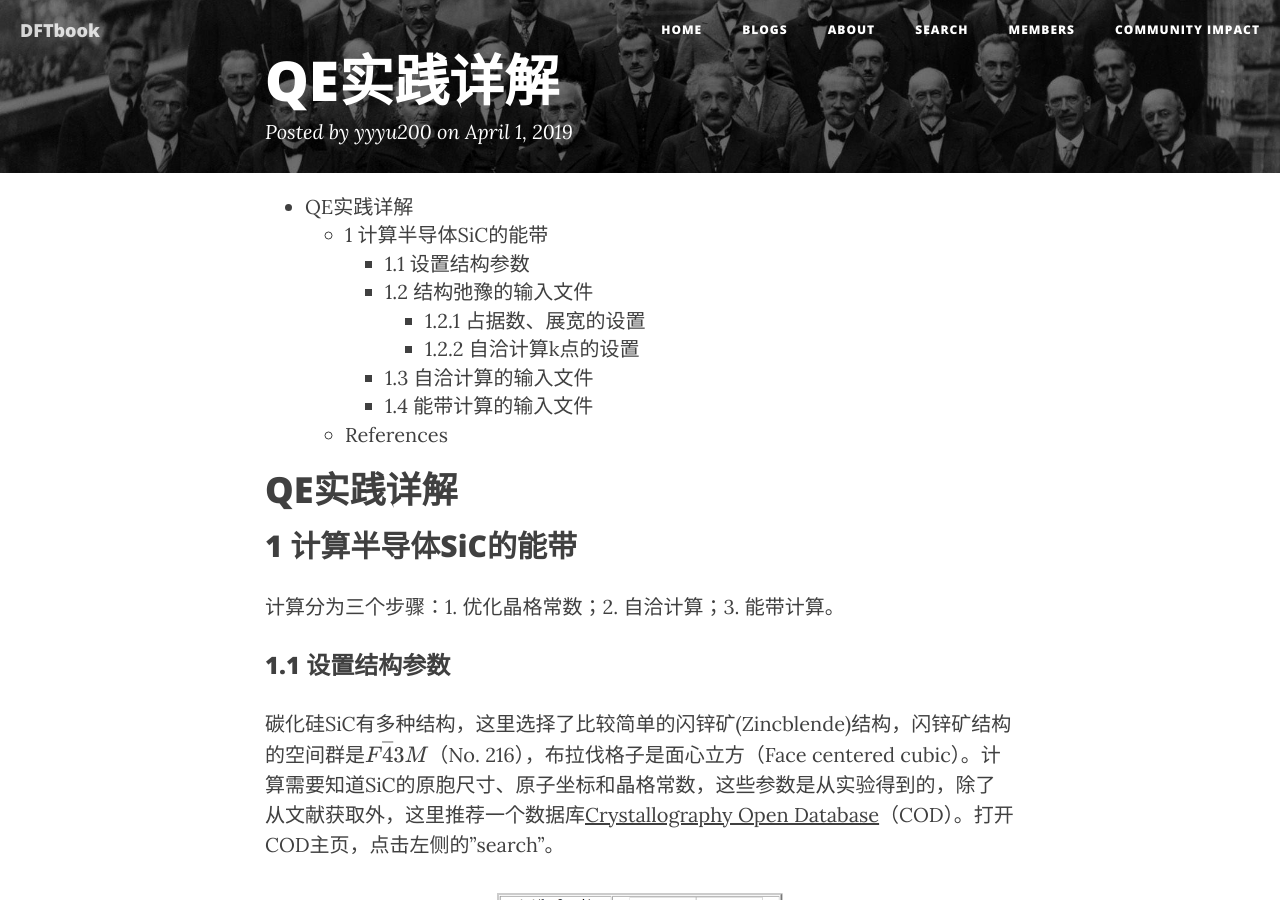
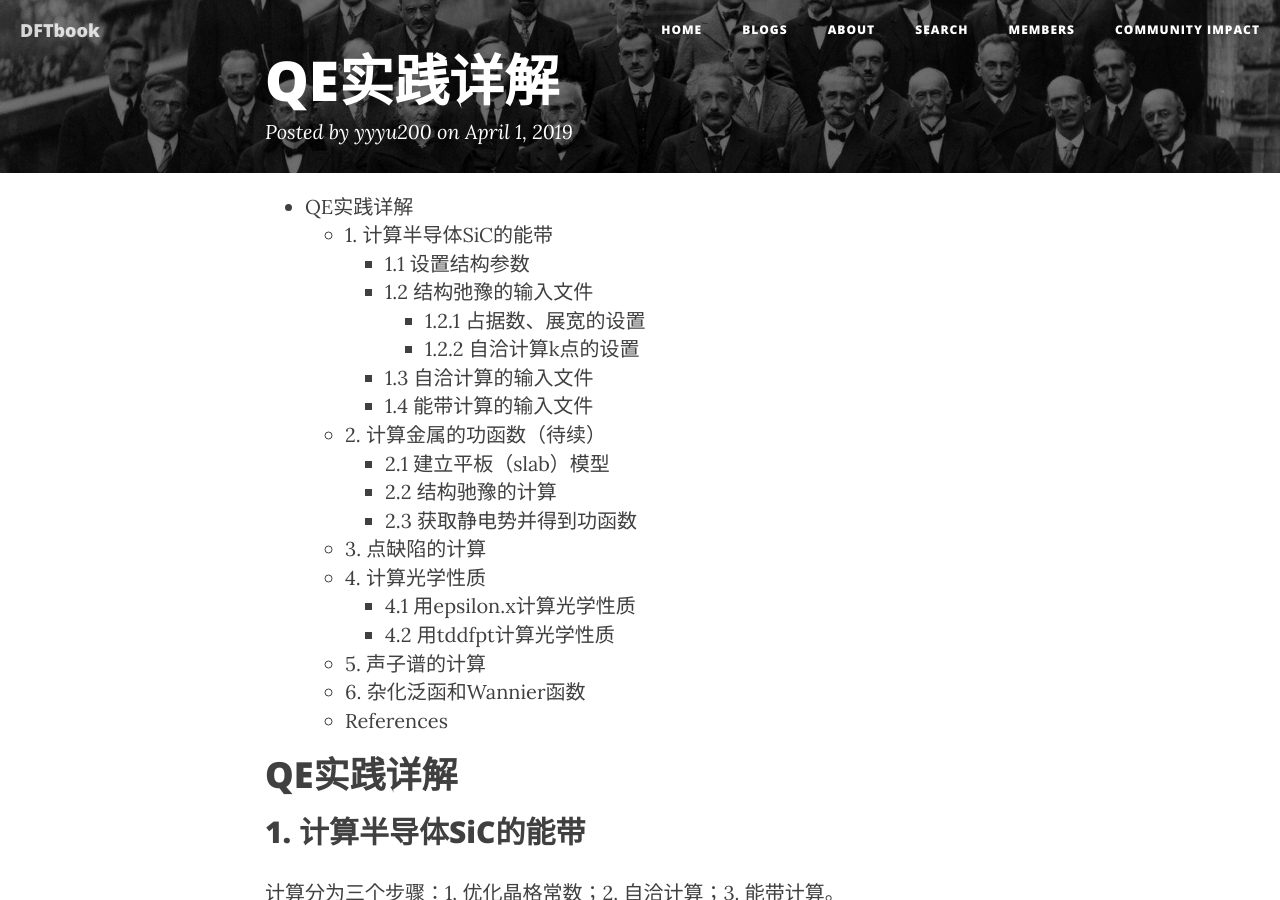
Before and after one commit to yyyu200/DFTbook, a Jekyll site: the page built from _posts/2019-04-01-HandsOn.md, in a window 1280 px wide and 900 px high. Built offline with Jekyll 4.4.1, drawn with Linux system fonts in a browser that asks for light colours; nearby versions of some CDN libraries; formulas are drawn with MathJax 3; comment, search, counter and statistics services are not loaded; some of the changed text lies outside the part shown.

Commit message:
modify at20190430-16:43:50-aliyun

```diff
--- a/_posts/2019-04-01-HandsOn.md
+++ b/_posts/2019-04-01-HandsOn.md
@@ -20,7 +20,7 @@
 
 # QE实践详解
 
-## 1 计算半导体SiC的能带
+## 1. 计算半导体SiC的能带
 
 计算分为三个步骤：1. 优化晶格常数；2. 自洽计算；3. 能带计算。
 
@@ -336,6 +336,21 @@
     <img src="https://yyyu200.github.io/DFTbook/img/mband_3C_SiC.gif" width="300"/>
 </p>
 
+## 2. 计算金属的功函数（待续）
+### 2.1 建立平板（slab）模型
+### 2.2 结构驰豫的计算
+### 2.3 获取静电势并得到功函数
+
+## 3. 点缺陷的计算
+
+## 4. 计算光学性质
+### 4.1 用epsilon.x计算光学性质
+### 4.2 用tddfpt计算光学性质
+
+## 5. 声子谱的计算
+
+## 6. 杂化泛函和Wannier函数
+
 ## References
 
 1. https://avogadro.cc/docs/building-materials/reducing-crystals-to-primitive-cells/
```
